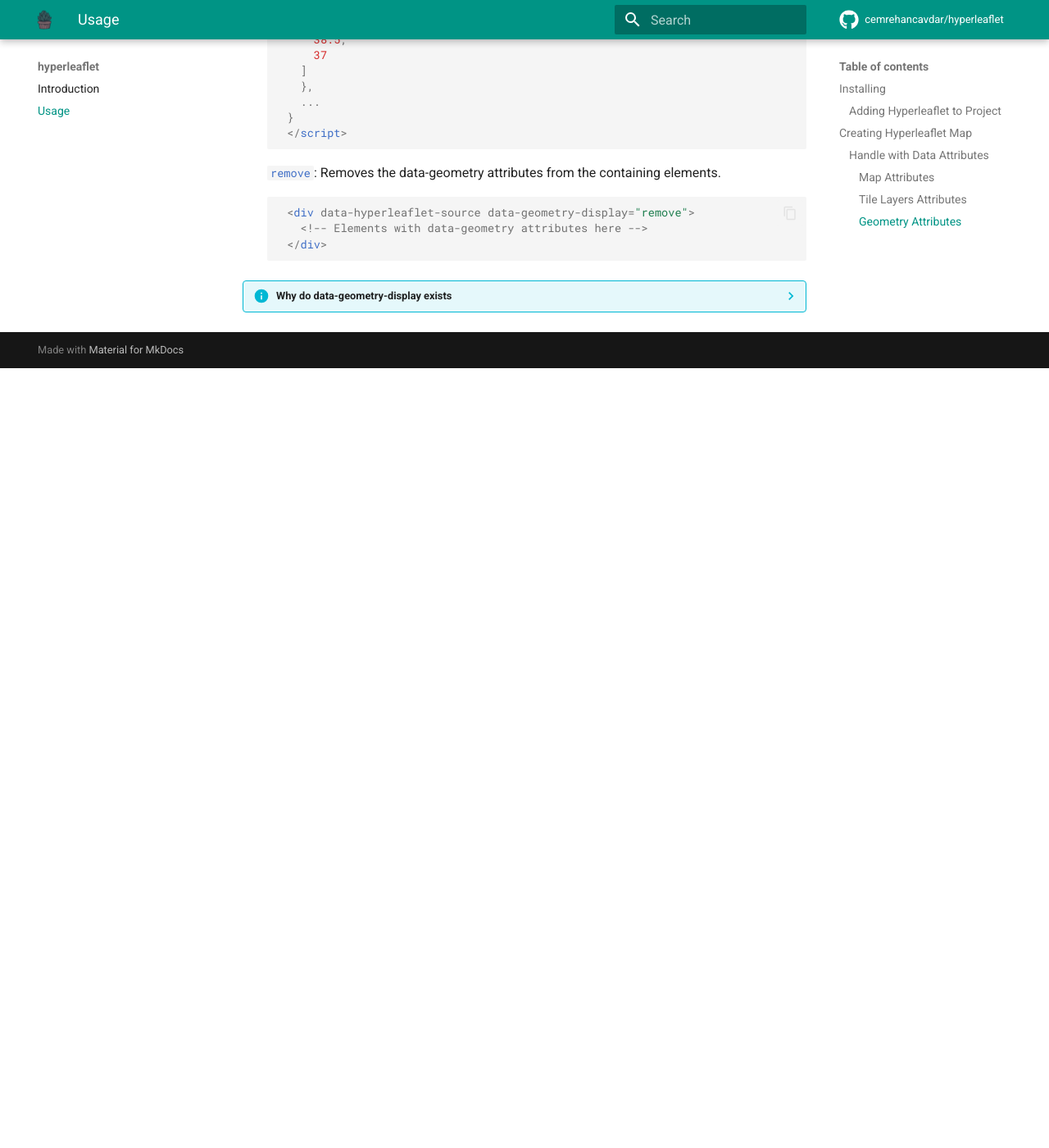
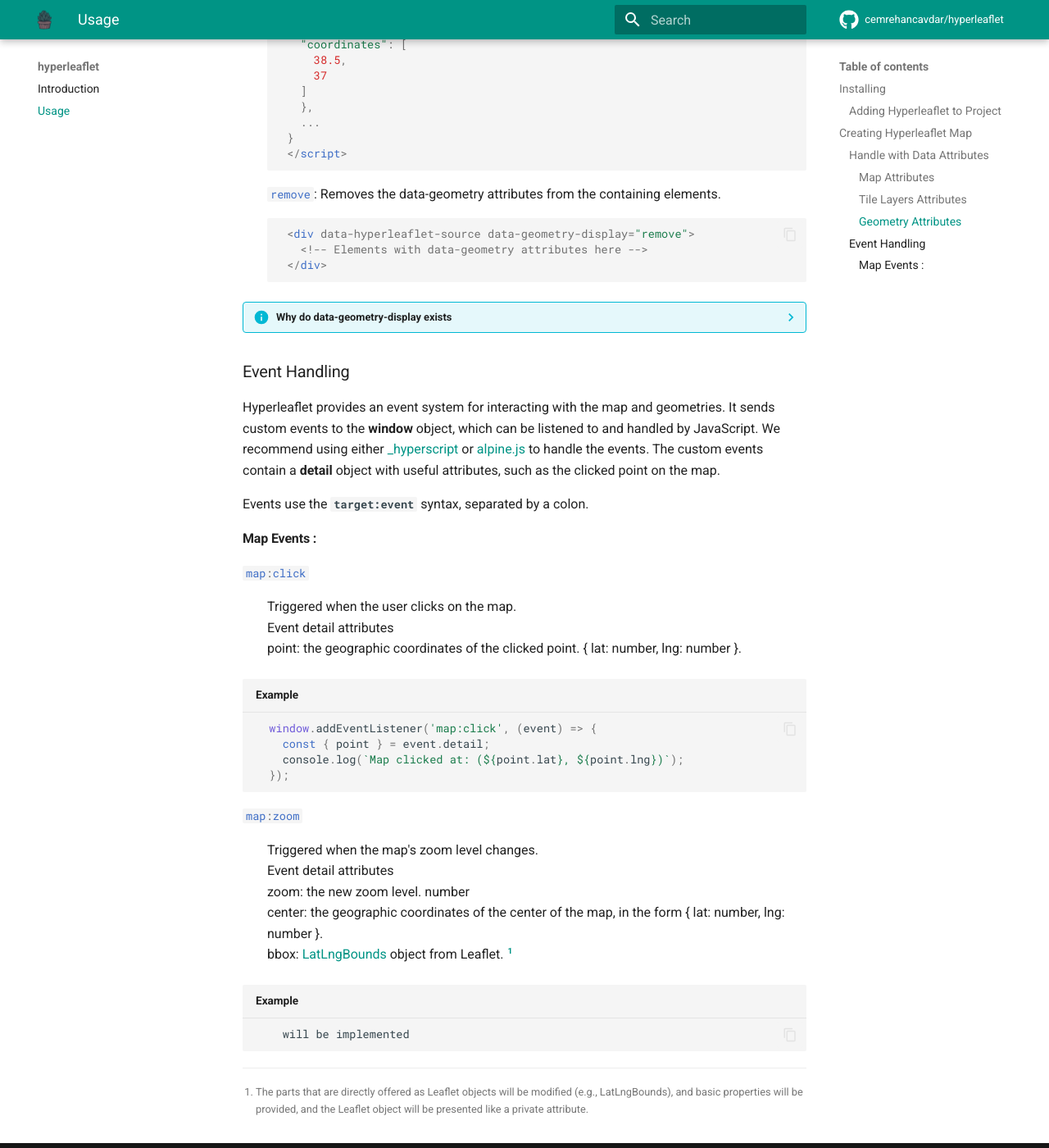
Before and after one commit to cemrehancavdar/hyperleaflet, an MkDocs documentation site: the page built from docs/docs/usage.md, in a window 1280 px wide and 1400 px high, scrolled down 4414 px. Shown: the whole window at 82% size. Built offline with MkDocs 1.6.1 and Material for MkDocs 9.7.7, drawn with Linux system fonts in a browser that asks for light colours; comment, search, counter and statistics services are not loaded; before the commit the page ends 4863 px from its top, so only the background shows below that.

Commit message:
docs: events implementation WIP

````diff
--- a/docs/docs/usage.md
+++ b/docs/docs/usage.md
@@ -162,7 +162,7 @@
 
 `#!css data-geometry-display`
 
-: The data-geometry-display attribute is used to control the display of geometries in a HTML element. It can take one of two valid options: <br>
+: The data-geometry-display attribute is used to control the display of geometries in a HTML element. It can take one of two valid options: <br><br>
    `#!css json`: Removes the data-geometry attributes from the containing elements and creates a new script tag with application/json type that contains the geometries in a GeoJSON-like syntax.
    ``` html
     <div data-hyperleaflet-source data-geometry-display="json">
@@ -201,3 +201,37 @@
     **TL;DR**: Long geometries got you down? Use data-geometry-display to clean up your HTML and make it more manageable. <br>
     remove: remove data-geometry attributes <br>
     json: remove them and add to end of the document <br>
+
+### Event Handling
+  Hyperleaflet provides an event system for interacting with the map and geometries. It sends custom events to the **window** object, which can be listened to and handled by JavaScript. We recommend using either [_hyperscript](https://hyperscript.org/) or [alpine.js](https://alpinejs.dev/) to handle the events. The custom events contain a **detail** object with useful attributes, such as the clicked point on the map.
+
+  Events use the **`target:event`** syntax, separated by a colon.
+#### Map Events :
+
+`#!css map:click`
+
+: Triggered when the user clicks on the map. <br>
+  Event detail attributes <br>
+  point: the geographic coordinates of the clicked point. { lat: number, lng: number }. <br>
+
+  ```js title="Example"
+    window.addEventListener('map:click', (event) => {
+      const { point } = event.detail;
+      console.log(`Map clicked at: (${point.lat}, ${point.lng})`);
+    });
+  ```
+
+`#!css map:zoom`
+
+: Triggered when the map's zoom level changes. <br>
+  Event detail attributes <br>
+  zoom: the new zoom level. number <br>
+  center: the geographic coordinates of the center of the map, in the form { lat: number, lng: number }. <br>
+  bbox: [LatLngBounds](image.png) object from Leaflet. [^1]
+
+  ```js title="Example"
+      will be implemented
+  ```
+
+
+[^1]: The parts that are directly offered as Leaflet objects will be modified (e.g., LatLngBounds), and basic properties will be provided, and the Leaflet object will be presented like a private attribute.
--- a/docs/mkdocs.yml
+++ b/docs/mkdocs.yml
@@ -37,3 +37,4 @@
       alternate_style: true
   - def_list
   - attr_list
+  - footnotes
````
